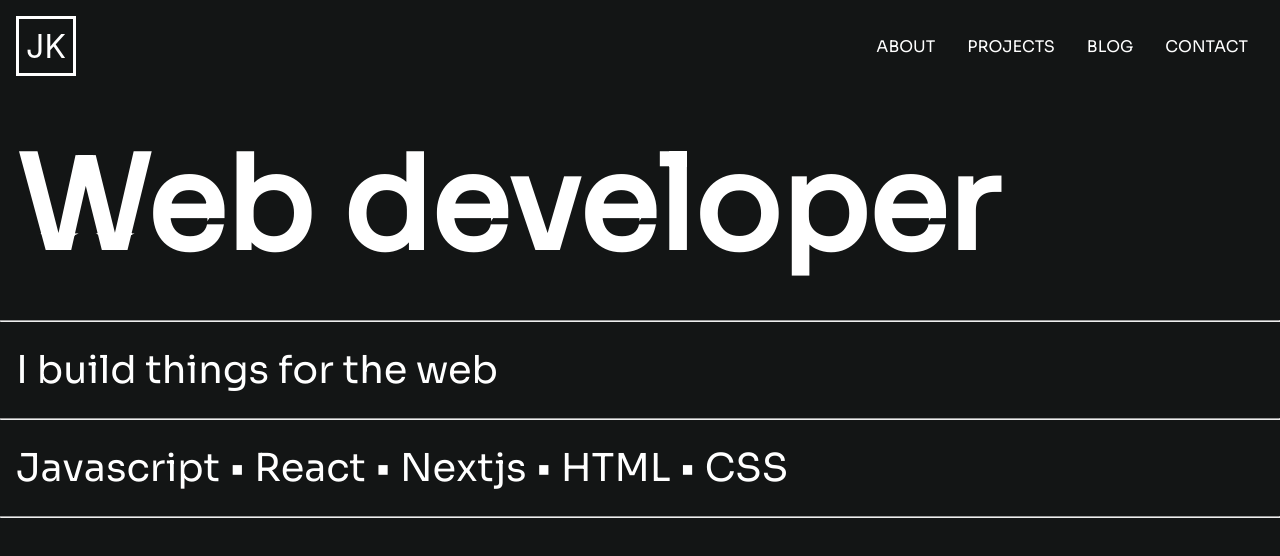
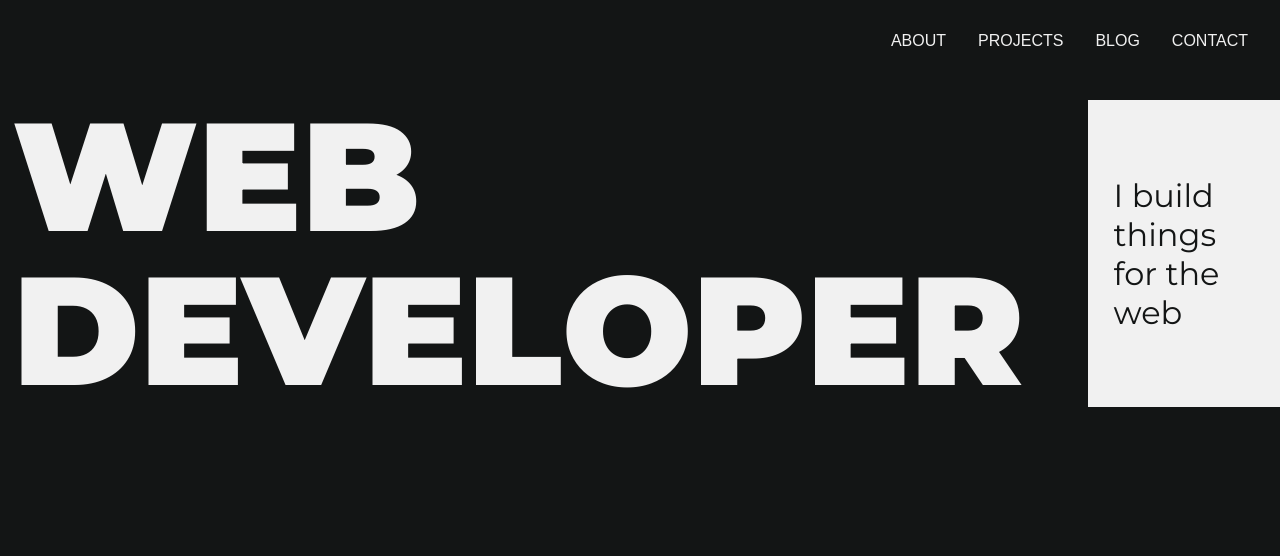
Before and after one commit to kapantzak/portfolio, a Next.js app: page / in a window 1280 px wide. Shown: the top 556 px of the page. Built offline with nearby package versions, Linux system fonts and the light colour scheme.

Commit message:
Create new design

```diff
--- a/components/Header.js
+++ b/components/Header.js
@@ -5,7 +5,8 @@ import styles from "@/styles/Header.module.scss";
 const Header = () => {
   return (
     <header className={styles.header}>
-      <Logo />
+      <div></div>
+      {/* <Logo /> */}
       <Menu />
     </header>
   );
--- /dev/null
+++ b/components/Intro.js
@@ -0,0 +1,73 @@
+import { useState } from "react";
+import styles from "@/styles/Intro.module.scss";
+
+const Intro = () => {
+  //   const [rightSectionWidth, setRightSectionWidth] = useState(15);
+  const [inlineStyles, setInlineStyles] = useState({
+    leftSectionWidth: 85,
+    rightSectionWidth: 15,
+    letterOpacity: 1,
+  });
+
+  const handleRightSectionMouseEnter = () => {
+    setInlineStyles({
+      ...inlineStyles,
+      leftSectionWidth: 40,
+      rightSectionWidth: 60,
+      letterOpacity: 0,
+    });
+  };
+
+  const handleRightSectionMouseLeave = () => {
+    setInlineStyles({
+      ...inlineStyles,
+      leftSectionWidth: 85,
+      rightSectionWidth: 15,
+      letterOpacity: 1,
+    });
+  };
+
+  return (
+    <div className={styles.wrapper}>
+      <div
+        className={styles.left}
+        style={{ width: `${inlineStyles.leftSectionWidth}vw` }}
+      >
+        <div className={styles.word}>
+          <div>W</div>
+          <div>E</div>
+          <div>B</div>
+        </div>
+        <div className={styles.word}>
+          <div>D</div>
+          <div>E</div>
+          <div>V</div>
+          {"ELOPER".split("").map((char, index) => (
+            <div
+              key={index}
+              style={{
+                opacity: inlineStyles.letterOpacity,
+                transitionDuration: `${1000 / (index + 1)}ms`,
+              }}
+            >
+              {char}
+            </div>
+          ))}
+        </div>
+      </div>
+      <div
+        className={styles.right}
+        style={{ width: `${inlineStyles.rightSectionWidth}vw` }}
+        onMouseEnter={handleRightSectionMouseEnter}
+        onMouseLeave={handleRightSectionMouseLeave}
+      >
+        <div className={styles.rightInnerWrapper}>
+          <div className={styles.rightMainText}>I build things for the web</div>
+          <div className={styles.rightSecondaryText}>test</div>
+        </div>
+      </div>
+    </div>
+  );
+};
+
+export default Intro;
--- a/pages/_document.js
+++ b/pages/_document.js
@@ -6,7 +6,8 @@ class MyDocument extends Document {
       <Html>
         <Head>
           <link
-            href="https://fonts.googleapis.com/css2?family=Sora&display=optional"
+            href="https://fonts.googleapis.com/css2?family=Montserrat:wght@400;900&display=optional"
+            // href="https://fonts.googleapis.com/css2?family=Sora&display=optional"
             rel="stylesheet"
           />
         </Head>
--- a/pages/index.js
+++ b/pages/index.js
@@ -1,15 +1,9 @@
-import IntroText from "@/components/IntroText";
+import Intro from "@/components/Intro";
 
 const Home = () => {
   return (
     <>
-      <IntroText>Web developer</IntroText>
-      <IntroText tag="p" size="sm" ruleAnimationDelay={350}>
-        I build things for the web
-      </IntroText>
-      <IntroText tag="p" size="sm" ruleAnimationDelay={650}>
-        Javascript &#8226; React &#8226; Nextjs &#8226; HTML &#8226; CSS
-      </IntroText>
+      <Intro />
     </>
   );
 };
--- /dev/null
+++ b/styles/Intro.module.scss
@@ -0,0 +1,46 @@
+@import "./variables.scss";
+
+.wrapper {
+    display: flex;
+    justify-content: space-between;
+    font-family: 'Montserrat', sans-serif;
+}
+
+.left {
+    margin: 0;
+    padding: 0 0 0 1vw;
+    font-size: 12vw;
+    font-weight: 900;
+    line-height: 1;
+    transition: width 550ms ease-out;
+}
+
+.word {
+    display: flex;
+}
+
+.right {
+    width: 15vw;
+    display: flex;
+    align-items: center;
+    font-size: 2.5vw;
+    background-color: $white;
+    color: $black;
+    overflow: hidden;
+    transition: width 550ms ease-out;
+}
+
+.rightInnerWrapper {
+    width: 60vh;
+    display: flex;
+    align-items: center;
+    padding: 0 2vw;
+}
+
+.rightMainText {
+    width: 10vw;
+}
+
+.rightSecondaryText {
+    opacity: 0;
+}
--- a/styles/styles.scss
+++ b/styles/styles.scss
@@ -2,5 +2,5 @@
 
 body {
   background-color: $black;
-  color: #fff;
+  color: $white;
 }
--- a/styles/variables.scss
+++ b/styles/variables.scss
@@ -1,2 +1,3 @@
 /* Colors */
+$white: #f1f1f1;
 $black: #131515;
```
